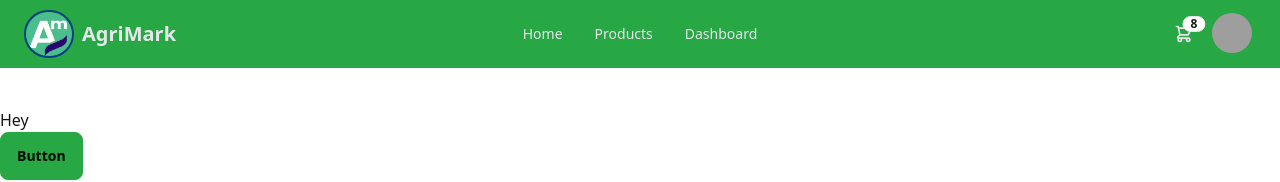
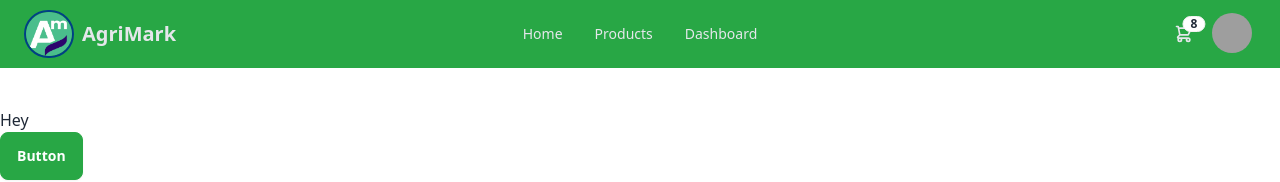
Before and after one commit to mstsurnalyakter/agri_market, a Next.js app: page / in a window 1280 px wide. Shown: the top 182 px of the page. Built offline with nearby package versions, Linux system fonts and the light colour scheme; grey boxes are pictures that could not be loaded.

Commit message:
update website name

```diff
--- a/tailwind.config.ts
+++ b/tailwind.config.ts
@@ -19,11 +19,15 @@ const config: Config = {
     themes: [
       {
         agriMarket: {
+          ...require("daisyui/src/theming/themes")["light"],
           primary: "#28a745",
           secondary: "#004085",
-          accent: "#37cdbe",
-          neutral: "#3d4451",
-          "base-100": "#ffffff",
+          ".btn-primary":{
+            "color":"#fff"
+          },
+          ".btn-outline.btn-primary:hover":{
+            "color":"#fff"
+          }
         },
       },
       "dark",
```
